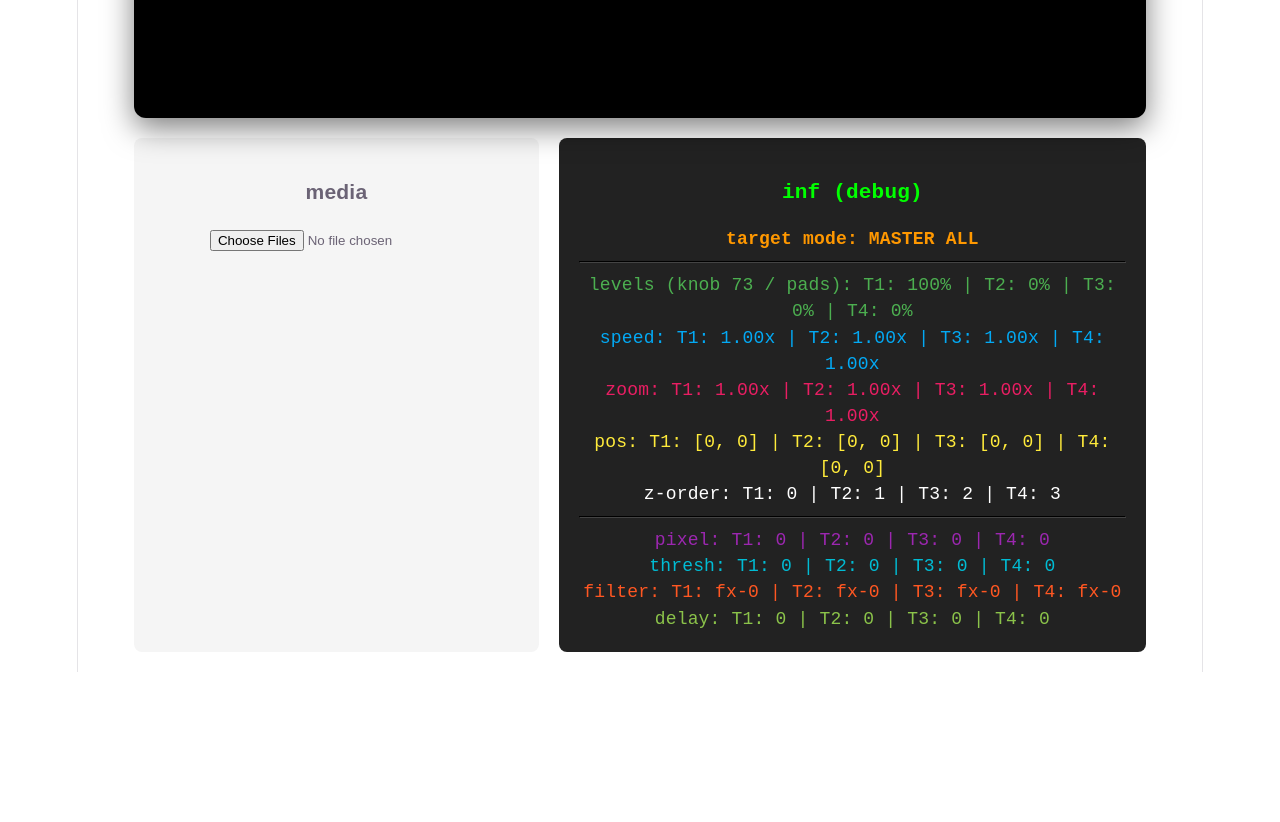
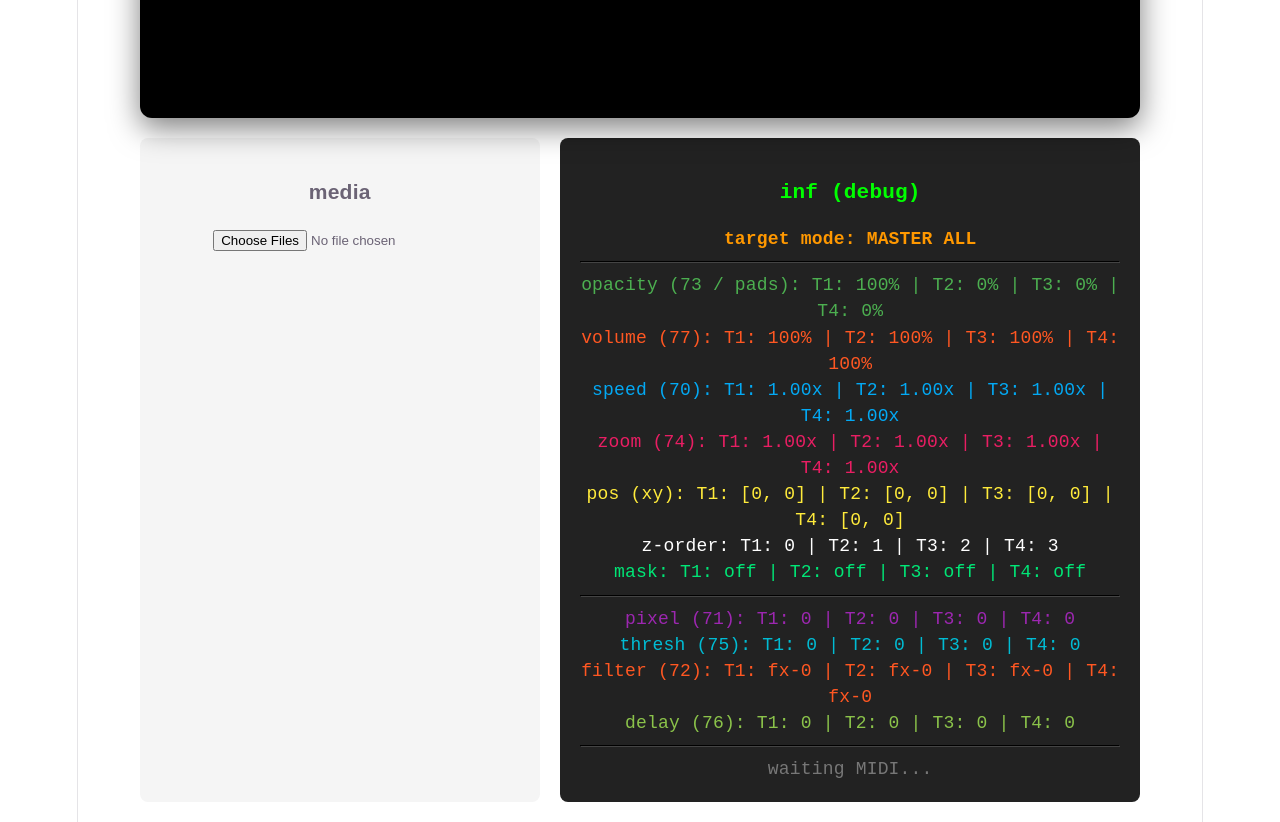
Before and after one commit to bnpetrov/video-stem-player, a React (Vite) app: page / in a window 1280 px wide. Shown: the part 460-1282 px from the top of the page. Before the commit the page ends 1132 px from the top, so only its background shows below. Built offline with nearby package versions, Linux system fonts and the light colour scheme.

Commit message:
volume implemented

```diff
--- a/src/App.jsx
+++ b/src/App.jsx
@@ -7,12 +7,15 @@ export default function App() {
   const [videos, setVideos] = useState([]);
 
   const [opacities, setOpacities] = useState([1, 0, 0, 0]);
+  const [volumes, setVolumes] = useState([1, 1, 1, 1]); // НОВОЕ: Аудио громкость
   const [playbackRates, setPlaybackRates] = useState([1, 1, 1, 1]);
   const [zoomLevels, setZoomLevels] = useState([1, 1, 1, 1]);
   const [pixelLevels, setPixelLevels] = useState([0, 0, 0, 0]);
   const [thresholdLevels, setThresholdLevels] = useState([0, 0, 0, 0]);
   const [filterLevels, setFilterLevels] = useState([0, 0, 0, 0]);
   const [delayLevels, setDelayLevels] = useState([0, 0, 0, 0]);
+  const [maskLevels, setMaskLevels] = useState([0, 0, 0, 0]);
+  const [masterMask, setMasterMask] = useState(0);
   const [positions, setPositions] = useState([{x:0, y:0}, {x:0, y:0}, {x:0, y:0}, {x:0, y:0}]);
   const [zIndices, setZIndices] = useState([0, 1, 2, 3]);
 
@@ -72,6 +75,7 @@ export default function App() {
 
     if (deltaStep === 0) return;
 
+    // СТАНДАРТНАЯ ФУНКЦИЯ (Где каналы упираются в лимиты независимо)
     const applyRelativeEffect = (minVal, maxVal, stepMultiplier, setter) => {
       const deltaVal = deltaStep * stepMultiplier;
 
@@ -86,24 +90,44 @@ export default function App() {
       });
     };
 
+    // НОВАЯ ФУНКЦИЯ (Только для Громкости) с блокировкой мастера для баланса
+    const applyMasterLockedVolume = (stepMultiplier, setter) => {
+      const deltaVal = deltaStep * stepMultiplier;
+
+      setter(prev => {
+        if (currentChannel !== null) {
+          // Индивидуальный канал двигаем как обычно
+          return prev.map((v, idx) =>
+            idx === currentChannel ? Math.max(0, Math.min(1.0, v + deltaVal)) : v
+          );
+        } else {
+          // МАСТЕР: Проверяем, уперся ли хоть один канал в 0 или 1.0 в сторону движения
+          const hitsLimit = prev.some(v => (deltaVal > 0 && v >= 1.0) || (deltaVal < 0 && v <= 0));
+          if (hitsLimit) {
+            return prev; // Блокируем изменение для всех! Баланс сохранен.
+          }
+          return prev.map(v => Math.max(0, Math.min(1.0, v + deltaVal)));
+        }
+      });
+    };
+
     if (knob === 70) applyRelativeEffect(0, 2.0, 0.02, setPlaybackRates);
     if (knob === 71) applyRelativeEffect(0, 100, 1.0, setPixelLevels);
     if (knob === 72) applyRelativeEffect(0, 10, 0.2, setFilterLevels);
-    if (knob === 73) applyRelativeEffect(0, 1.0, 0.02, setOpacities);
+    if (knob === 73) applyRelativeEffect(0, 1.0, 0.02, setOpacities); // 73 - Прозрачность (визуал)
     if (knob === 74) applyRelativeEffect(0.25, 4.0, 0.04, setZoomLevels);
     if (knob === 75) applyRelativeEffect(0, 100, 1.0, setThresholdLevels);
     if (knob === 76) applyRelativeEffect(0, 100, 1.0, setDelayLevels);
+    if (knob === 77) applyMasterLockedVolume(0.02, setVolumes);       // 77 - Громкость (аудио)
 
   }, [knobEvent]);
 
-  // ОБРАБОТКА ПЭДОВ
+  // ОБРАБОТКА ПЭДОВ И МАСОК (БЕЛЫЕ КЛАВИШИ)
   useEffect(() => {
     if (!noteOnEvent) return;
     const { note, velocity, type } = noteOnEvent;
 
     if (type === 'noteOn' && velocity > 0) {
-
-      // 1. НИЖНИЙ РЯД (36-39): Вытаскиваем видео на передний план (Z-Index)
       if (note >= 36 && note <= 39) {
         const trackIndex = note - 36;
         setZIndices(prev => {
@@ -112,7 +136,6 @@ export default function App() {
         });
       }
 
-      // 2. ВЕРХНИЙ РЯД (40-43): Жестко Включает / Выключает канал (Toggle Mute)
       if (note >= 40 && note <= 43) {
         const trackIndex = note - 40;
         setOpacities(prev => prev.map((op, idx) => {
@@ -121,6 +144,21 @@ export default function App() {
           }
           return op;
         }));
+      }
+
+      const MASK_KEYS = [48, 50, 52, 53, 55, 57, 59, 60];
+      if (MASK_KEYS.includes(note)) {
+        const maskIndex = MASK_KEYS.indexOf(note) + 1;
+        const currentChannel = activeChannelRef.current;
+
+        setMaskLevels(prev => {
+          if (currentChannel !== null) {
+            return prev.map((m, idx) => (idx === currentChannel ? (m === maskIndex ? 0 : maskIndex) : m));
+          } else {
+            const isAllMasked = prev.every(m => m === maskIndex);
+            return prev.map(() => (isAllMasked ? 0 : maskIndex));
+          }
+        });
       }
     }
   }, [noteOnEvent]);
@@ -137,12 +175,14 @@ export default function App() {
       <VideoMixer
         videos={videos}
         opacities={opacities}
+        volumes={volumes} // Прокидываем громкость
         playbackRates={playbackRates}
         zoomLevels={zoomLevels}
         pixelLevels={pixelLevels}
         thresholdLevels={thresholdLevels}
         filterLevels={filterLevels}
         delayLevels={delayLevels}
+        maskLevels={maskLevels}
         positions={positions}
         zIndices={zIndices}
       />
@@ -161,34 +201,47 @@ export default function App() {
           </p>
           <hr style={{ borderColor: '#444' }}/>
           <p style={{ color: '#4caf50' }}>
-            levels (knob 73 / pads): {opacities.map((op, i) => `T${i + 1}: ${Math.round(op * 100)}%`).join(' | ')}
+            opacity (73 / pads): {opacities.map((op, i) => `T${i + 1}: ${Math.round(op * 100)}%`).join(' | ')}
+          </p>
+          <p style={{ color: '#ff5722' }}>
+            volume (77): {volumes.map((v, i) => `T${i + 1}: ${Math.round(v * 100)}%`).join(' | ')}
           </p>
           <p style={{ color: '#03a9f4' }}>
-            speed: {playbackRates.map((r, i) => `T${i + 1}: ${r.toFixed(2)}x`).join(' | ')}
+            speed (70): {playbackRates.map((r, i) => `T${i + 1}: ${r.toFixed(2)}x`).join(' | ')}
           </p>
           <p style={{ color: '#e91e63' }}>
-            zoom: {zoomLevels.map((z, i) => `T${i + 1}: ${z.toFixed(2)}x`).join(' | ')}
+            zoom (74): {zoomLevels.map((z, i) => `T${i + 1}: ${z.toFixed(2)}x`).join(' | ')}
           </p>
           <p style={{ color: '#ffeb3b' }}>
-            pos: {positions.map((p, i) => `T${i + 1}: [${Math.round(p.x)}, ${Math.round(p.y)}]`).join(' | ')}
+            pos (xy): {positions.map((p, i) => `T${i + 1}: [${Math.round(p.x)}, ${Math.round(p.y)}]`).join(' | ')}
           </p>
           <p style={{ color: '#fff' }}>
             z-order: {zIndices.map((z, i) => `T${i + 1}: ${z}`).join(' | ')}
           </p>
+          <p style={{ color: '#00e676' }}>
+            mask: {maskLevels.map((m, i) => `T${i + 1}: ${m === 0 ? 'off' : 'M-'+m}`).join(' | ')}
+          </p>
 
           <hr style={{ borderColor: '#444' }}/>
           <p style={{ color: '#9c27b0' }}>
-            pixel: {pixelLevels.map((p, i) => `T${i + 1}: ${Math.round(p)}`).join(' | ')}
+            pixel (71): {pixelLevels.map((p, i) => `T${i + 1}: ${Math.round(p)}`).join(' | ')}
           </p>
           <p style={{ color: '#00bcd4' }}>
-            thresh: {thresholdLevels.map((t, i) => `T${i + 1}: ${Math.round(t)}`).join(' | ')}
+            thresh (75): {thresholdLevels.map((t, i) => `T${i + 1}: ${Math.round(t)}`).join(' | ')}
           </p>
           <p style={{ color: '#ff5722' }}>
-            filter: {filterLevels.map((f, i) => `T${i + 1}: fx-${Math.round(f)}`).join(' | ')}
+            filter (72): {filterLevels.map((f, i) => `T${i + 1}: fx-${Math.round(f)}`).join(' | ')}
           </p>
           <p style={{ color: '#8bc34a' }}>
-            delay: {delayLevels.map((d, i) => `T${i + 1}: ${Math.round(d)}`).join(' | ')}
+            delay (76): {delayLevels.map((d, i) => `T${i + 1}: ${Math.round(d)}`).join(' | ')}
           </p>
+
+          <hr style={{ borderColor: '#444' }}/>
+          {midiLog ? (
+            <p style={{ color: '#ccc' }}>MIDI IN: Cmd {midiLog.command} | Note {midiLog.note} | Vel {midiLog.velocity}</p>
+          ) : (
+            <p style={{ color: '#777' }}>waiting MIDI...</p>
+          )}
         </div>
       </div>
     </div>
--- a/src/useMidi.js
+++ b/src/useMidi.js
@@ -11,6 +11,7 @@ export function useMidi() {
   const pressureTrackRef = useRef({});
 
   const CHANNEL_KEYS = [51, 54, 56, 58];
+  const MASK_KEYS = [48, 50, 52, 53, 55, 57, 59, 60]; // Белые клавиши масок
 
   useEffect(() => {
     if (navigator.requestMIDIAccess) {
@@ -64,13 +65,16 @@ export function useMidi() {
         }
       }
 
-      // СМЕСТИЛИ ДИАПАЗОН НА 36-43
-      if (isNoteOn && note >= 36 && note <= 43) {
+      // ТЕПЕРЬ ПРОПУСКАЕМ ТАКЖЕ КЛАВИШИ МАСОК И ОБЩИЕ ПЭДЫ
+      const isPad = note >= 36 && note <= 43;
+      const isMaskKey = MASK_KEYS.includes(note);
+
+      if (isNoteOn && (isPad || isMaskKey)) {
         pressureTrackRef.current[note] = { val: velocity, time: now, releasing: false };
         setHeldPads(prev => ({ ...prev, [note]: velocity }));
         setNoteOnEvent({ note, velocity, type: 'noteOn', time: now });
       }
-      else if ((isPolyAftertouch || isChannelAftertouch) && (note >= 36 && note <= 43 || isChannelAftertouch)) {
+      else if ((isPolyAftertouch || isChannelAftertouch) && (isPad || isChannelAftertouch)) {
         const targetNote = isPolyAftertouch ? note : Number(Object.keys(pressureTrackRef.current)[0]);
         const newPressure = isPolyAftertouch ? velocity : note;
 
@@ -92,7 +96,7 @@ export function useMidi() {
         setHeldPads(p => (p[targetNote] !== undefined ? { ...p, [targetNote]: newPressure } : p));
         setNoteOnEvent({ note: targetNote, velocity: newPressure, type: 'aftertouch', time: now });
       }
-      else if (isNoteOff && note >= 36 && note <= 43) {
+      else if (isNoteOff && (isPad || isMaskKey)) {
         delete pressureTrackRef.current[note];
         setHeldPads(prev => {
           const next = { ...prev };
```
Also changed, not shown: src/VideoMixer.jsx (+32 -7 lines).
